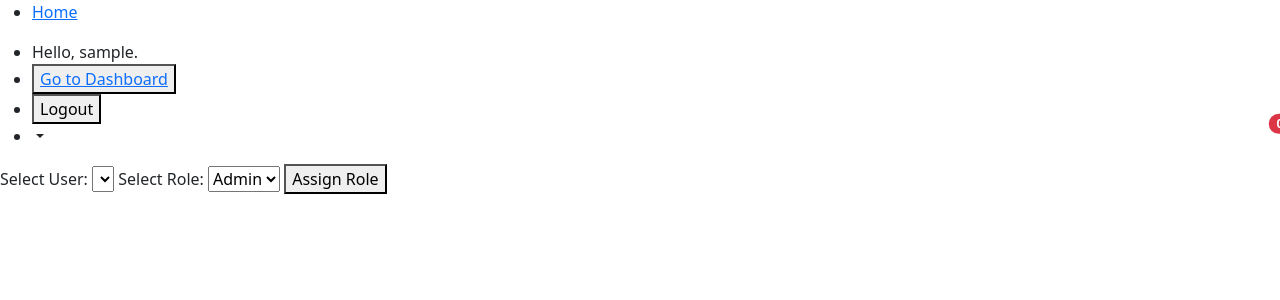
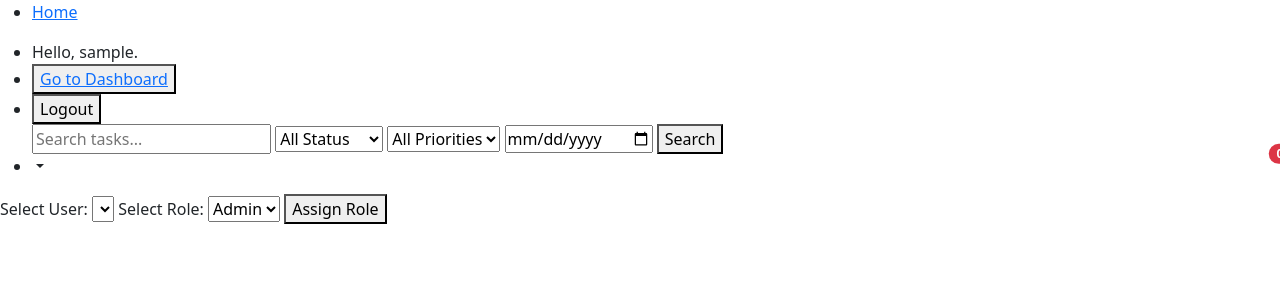
Before and after one commit to Njoro90260/Task-Project-Management-Tool, a Django app: page /projects/1/assign_role/ in a window 1280 px wide. Shown: the top 300 px of the page. Run offline with Django 5.2, Linux system fonts and the light colour scheme; a user stored in the database is signed in; tables that the repository leaves empty hold one stand-in row (values such as "Sample post"); data that the repository does not hold is empty; parts of the project's set-up code (start-up, migrations or seed data) failed here and were passed over; some libraries are stand-ins or nearby versions.

Commit message:
search tasks commit 1

```diff
--- a/projects/templates/projects/base.html
+++ b/projects/templates/projects/base.html
@@ -35,6 +35,28 @@
                     <button type="submit">Logout</button>
                 </form>
             </li>
+
+            <form id="search-form">
+                <input type="text" name="q" placeholder="Search tasks...">
+
+                <select name="status">
+                    <option value="">All Status</option>
+                    <option value="todo">To Do</option>
+                    <option value="in_progress">In Progress</option>
+                    <option value="done">Done</option>
+                </select>
+
+                <select name="priority">
+                    <option value="">All Priorities</option>
+                    <option value="low">Low</option>
+                    <option value="medium">Medium</option>
+                    <option value="high">High</option>
+                </select>
+
+                <input type="date" name="deadline">
+
+                <button type="submit">Search</button>
+            </form>
 
             <div id="notification-list" class="hidden">
                 <ul id="notif-items"></ul>
--- a/static/js/scripts.js
+++ b/static/js/scripts.js
@@ -14,6 +14,38 @@ document.addEventListener("DOMContentLoaded", function () {
     function getCSRFToken() {
         return document.querySelector("[name=csrfmiddlewaretoken]").value;
     }
+    const searchForm = document.getElementById("search-form");
+    const resultContainer = document.getElementById("results");
+
+    searchForm.addEventListener("submit", function (event) {
+        event.preventDefault();
+
+        if (!resultContainer) {
+            window.location.href = "/tasks/search/?q=" + encodeURIComponent(searchForm.q.value);
+            return;
+        }
+
+        let formData = new FormData(searchForm);
+        let url = `/tasks/api/search/?` + new URLSearchParams(formData).toString();
+
+        fetch(url)
+            .then(response => response.json())
+            .then(data => {
+                resultContainer.innerHTML = "";
+
+                if (data.tasks.length === 0) {
+                    resultContainer.innerHTML = "<p>No results found.</p>";
+                    return;
+                }
+
+                data.tasks.forEach(task => {
+                    let taskElement = document.createElement("p");
+                    taskElement.textContent = `${task.title} - ${task.status} - ${task.priority}`;
+                    resultContainer.appendChild(taskElement);
+                });
+            })
+            .catch(error => console.error("Error fetching search results:", error));
+    });
 
     // Event listener for comment input keyup
     if (commentInput) {
--- /dev/null
+++ b/tasks/templates/tasks/search.html
@@ -0,0 +1,5 @@
+{% extends "projects/base.html" %}
+{% block title %}Search{% endblock title %}
+{% block page_header %}
+<div id="results"></div>
+{% endblock page_header %}
--- a/tasks/urls.py
+++ b/tasks/urls.py
@@ -9,4 +9,6 @@ urlpatterns = [
     path('<int:task_id>/add_comment/', views.add_comment, name='add_comment'),
     path("<int:task_id>/upload/", views.upload_task_file, name="upload_task_file"),
     path("file/<int:file_id>/delete/", views.delete_task_file, name="delete_task_file"),
+    path("api/search/", views.search_tasks_api, name="search_tasks_api"),
+    path("search/", views.search_view, name="search_view"),
 ]
```
Also changed, not shown: tasks/views.py (+35 -0 lines), tasks/models.py (line endings or trailing spaces).
